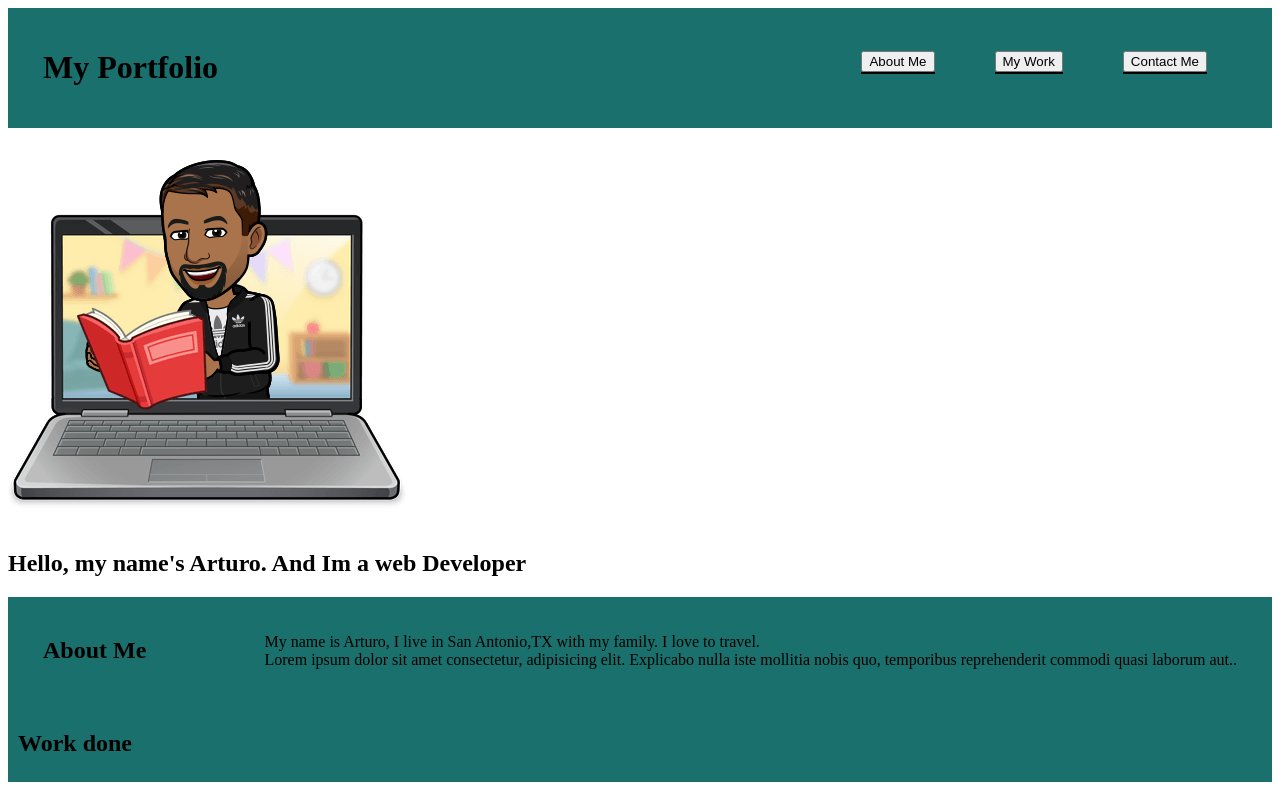
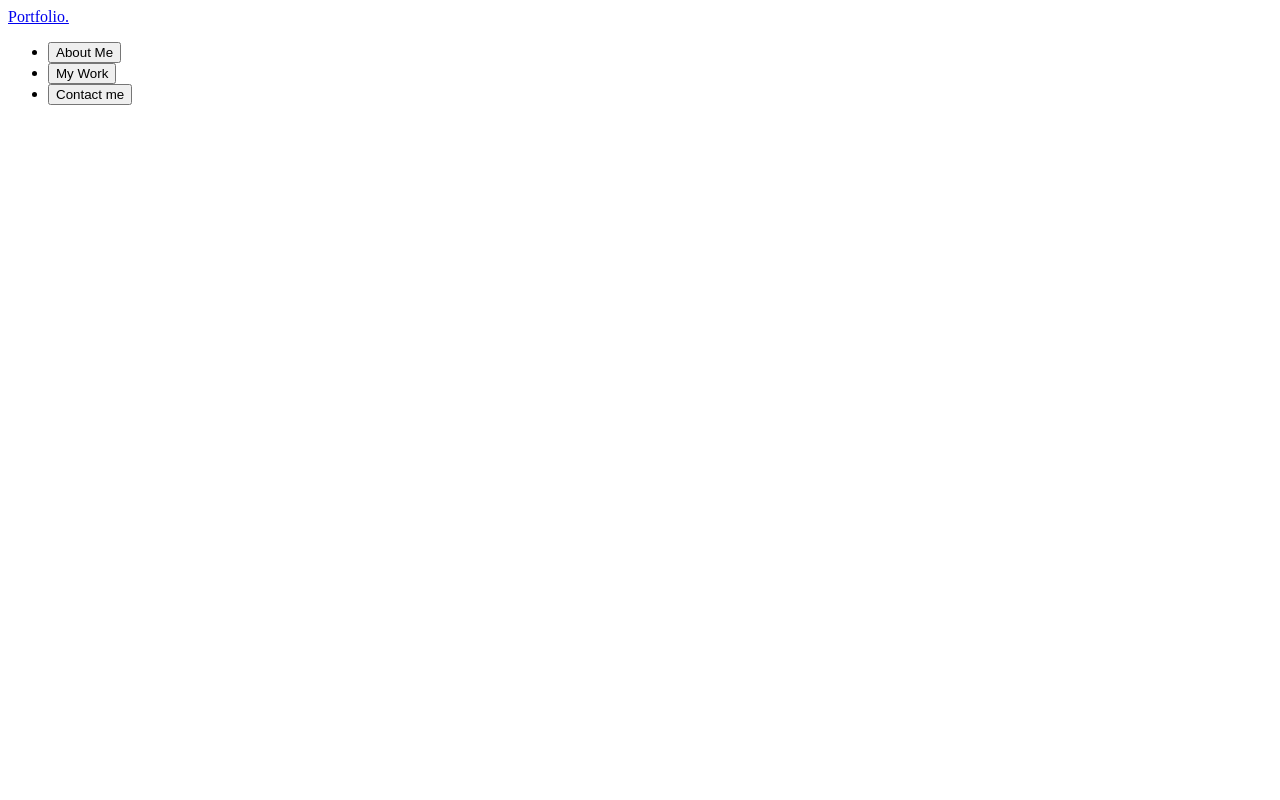
Before and after one commit to aburtoa/professional-portfolio, a plain HTML site: page index.html in a window 1280 px wide. Drawn offline with nearby package versions, Linux system fonts and the light colour scheme.

Commit message:
started fresh html different style format

```diff
--- a/index.html
+++ b/index.html
@@ -1,80 +1,24 @@
+
+
 <!DOCTYPE html>
 <html lang="en">
 <head>
     <meta charset="UTF-8">
     <meta http-equiv="X-UA-Compatible" content="IE=edge">
     <meta name="viewport" content="width=device-width, initial-scale=1.0">
-    <title>My Portfolio</title>
-    <link rel="stylesheet" href="./style.css"/>
+    <title>Portfolio</title>
+    <link rel="stylesheet" href="./style.css">
+    <link rel="preconnect" href="https://fonts.googleapis.com">
+    <script src="https://kit.fontawesome.com/a076d05399.js"></script>
+    <script src="https://code.jquery.com/jquery-3.5.1.min.js"></script>
 </head>
-<body>
-   <!--Header-->
-   <header>
-    <h1>My Portfolio</h1>
-    <nav>
-        <!--Unordered list elements-->
-        <ul>
-            <!--List item elements-->
-            <li>
-                <a href="#about-me"><button>About Me</button></a>
-            </li>
-            <li>
-                <a href="#work"><button>My Work</button></a>
-            </li>
-            <li>
-                <a href="#contact-me"><button>Contact Me</button></a>
-            </li>
-
-        </ul>
-    </nav>
-</header>
-
- <!-- hero/jumbotron -->
- <aside class="home" id="home"> </aside>
-    <img class="image2" src='./images/Arturo pic.png' />
-
-    <div>
-        <h2>Hello, my name's Arturo. And Im a web Developer</h2>
-    </div>
-</aside>
-
- <!-- About section -->
- <section id="about-me" class="about">
-    <div class="flex-row">
-      <h2 class="section-title">About Me</h2>
-    </div>
-    <div class="step-info">
-        <div class="vl-border1">
-    </div>
-        <div class="step-text">
-            <p>
-                My name is Arturo, I live in San Antonio,TX with my family. I love to travel.</br> Lorem ipsum dolor sit amet consectetur, adipisicing elit. Explicabo nulla iste mollitia nobis quo, temporibus reprehenderit commodi quasi laborum aut..</br>
-            </p>
-        </div>
- </section>
-
- <!-- Work section -->
-        <section id="MyWork" class="MyWork">
-            <div class="flex-row ">
-              <h2 class="section-title">Work done</h2>
-            </div>
-            <div class="step-info">
-                <div class="vl-border2">
-                </div>
-                <!--CSS grid of images-->
-                <div class="container">
-                   <div class="gallery">
-                    <figure class="gallery__item gallery__item--1">
-                        <a href="https://uot-project1-group07.github.io/project1-group07/">
-
-
-                        </a>
-                        </figure>
-
-
-
-
-
-
-</body>
-</html>
+<nav class="navbar">
+    <div class="max-width">
+        <div class="logo"><a href="#">Portfo<span>lio.</span></a></div>
+        <ul class="menu">
+            <li><a href="#"><button>About Me</button></a></li>
+            <li><a href="#"><button>My Work</button></a></li>
+            <li><a href="#"><button>Contact me</button></a></li>
+         </ul>
+     </div>
+</nav>
```
